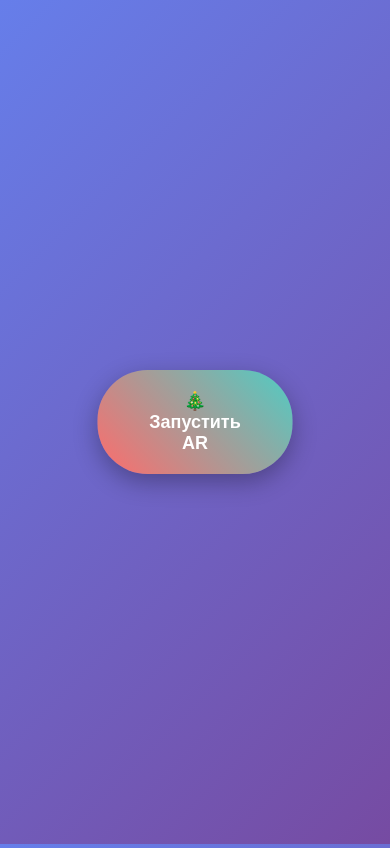
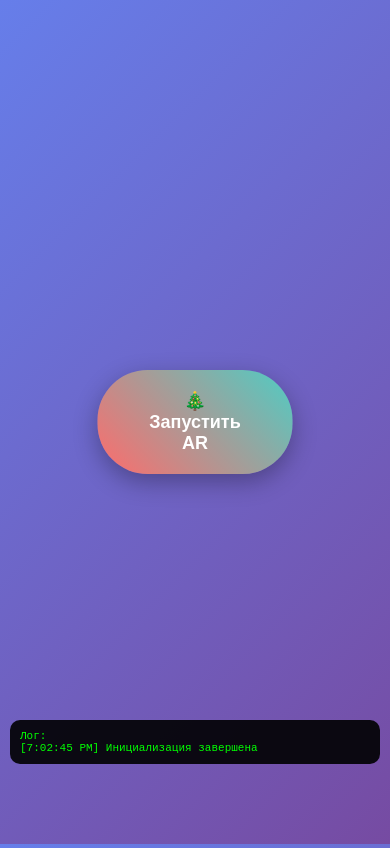
Before and after one commit to chudo9991/ny2026, a plain HTML site: page index.html in a window 390 px wide. Drawn offline with nearby package versions, Linux system fonts and the light colour scheme.

Commit message:
логи на мобильном

```diff
--- a/index.html
+++ b/index.html
@@ -169,6 +169,12 @@
                     💡 После размещения: тап для перемещения, pinch для размера, кнопка для огней
                 </div>
             </div> -->
+
+            <!-- Лог для мобильных устройств -->
+            <div id="mobile-log" style="display: none; position: fixed; bottom: 80px; left: 10px; right: 10px; max-height: 200px; background: rgba(0,0,0,0.9); color: #0f0; padding: 10px; border-radius: 10px; overflow-y: auto; font-size: 11px; font-family: monospace; z-index: 2000; pointer-events: none;">
+                <div>Лог:</div>
+                <div id="log-content"></div>
+            </div>
         </div>
     </div>
 
@@ -915,6 +921,32 @@
                     statusText.textContent = message;
                 }
                 console.log('Статус:', message);
+
+                // Добавляем в мобильный лог
+                this.addToMobileLog(message);
+            }
+
+            addToMobileLog(message) {
+                // Показываем лог только на мобильных
+                const isMobile = window.innerWidth < 768;
+                const logDiv = document.getElementById('mobile-log');
+                const logContent = document.getElementById('log-content');
+
+                if (isMobile && logDiv && logContent) {
+                    logDiv.style.display = 'block';
+                    const time = new Date().toLocaleTimeString();
+                    const logEntry = document.createElement('div');
+                    logEntry.textContent = `[${time}] ${message}`;
+                    logContent.appendChild(logEntry);
+
+                    // Ограничиваем количество записей
+                    if (logContent.children.length > 50) {
+                        logContent.removeChild(logContent.firstChild);
+                    }
+
+                    // Скролл вниз
+                    logContent.scrollTop = logContent.scrollHeight;
+                }
             }
         }
 
```
